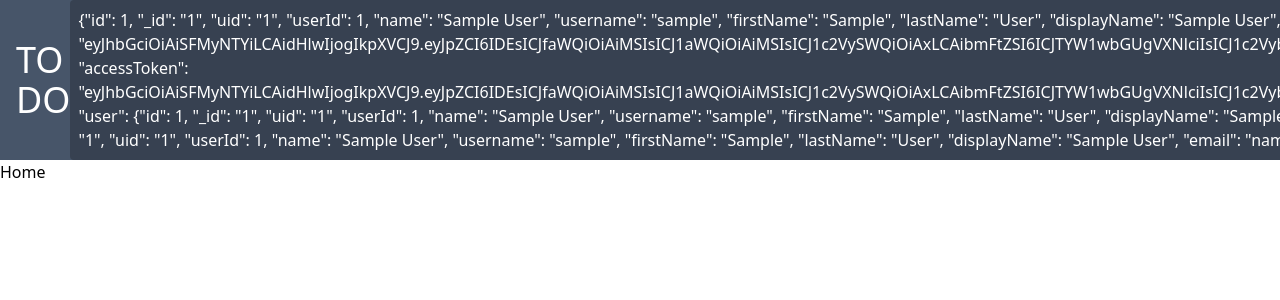
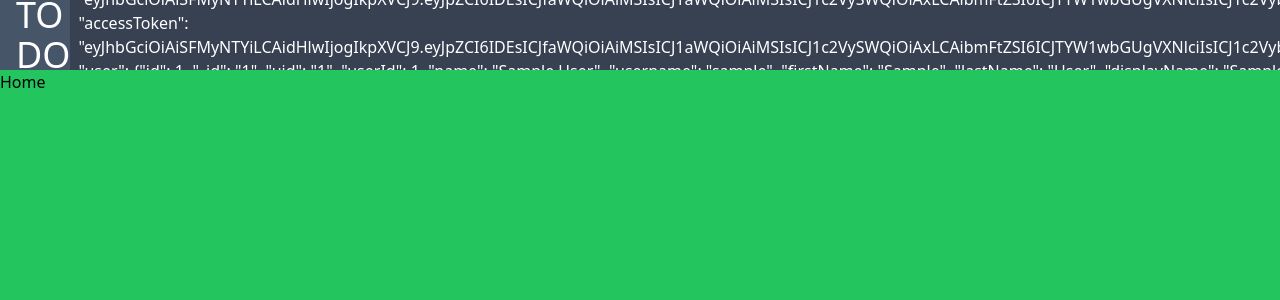
Before and after one commit to MANJU4050/TODO, a React (Vite) app: page / in a window 1280 px wide. Shown: the top 300 px of the page. Built offline with nearby package versions, Linux system fonts and the light colour scheme; sample sign-in values are in the browser's storage.

Commit message:
height to screen

```diff
--- a/src/components/layout/header/index.tsx
+++ b/src/components/layout/header/index.tsx
@@ -13,7 +13,7 @@ const Header = () => {
 
   }
   return (
-    <div className="w-[100%] bg-slate-600 flex justify-between px-4 min-h-[60px] items-center">
+    <div className="w-[100%] bg-slate-600 flex justify-between px-4 h-[70px] items-center">
       <h1 className="text-4xl text-white">TO DO</h1>
       <div className="flex gap-4 justify-center items-center">
         <div className="bg-gray-700 text-white p-2 rounded">{user}</div>
--- a/src/components/layout/index.tsx
+++ b/src/components/layout/index.tsx
@@ -4,10 +4,12 @@ import Header from './header'
 
 const Layout = () => {
     return (
-            <div>
-                <Header />
+        <div className='h-screen flex flex-col'>
+            <Header />
+            <div className="flex-1 overflow-auto bg-green-500">
                 <Outlet />
             </div>
+        </div>
     )
 }
 
```
